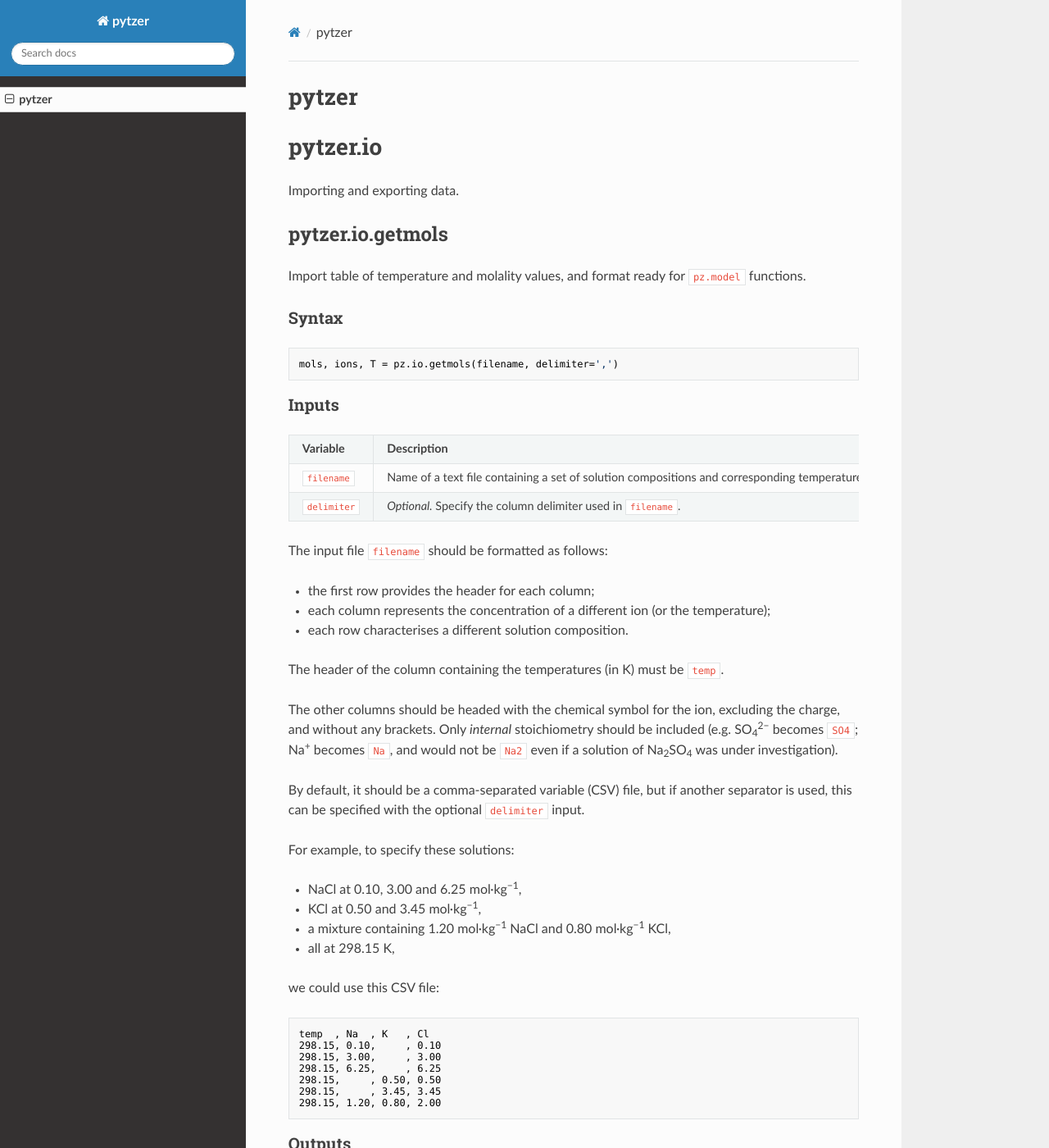
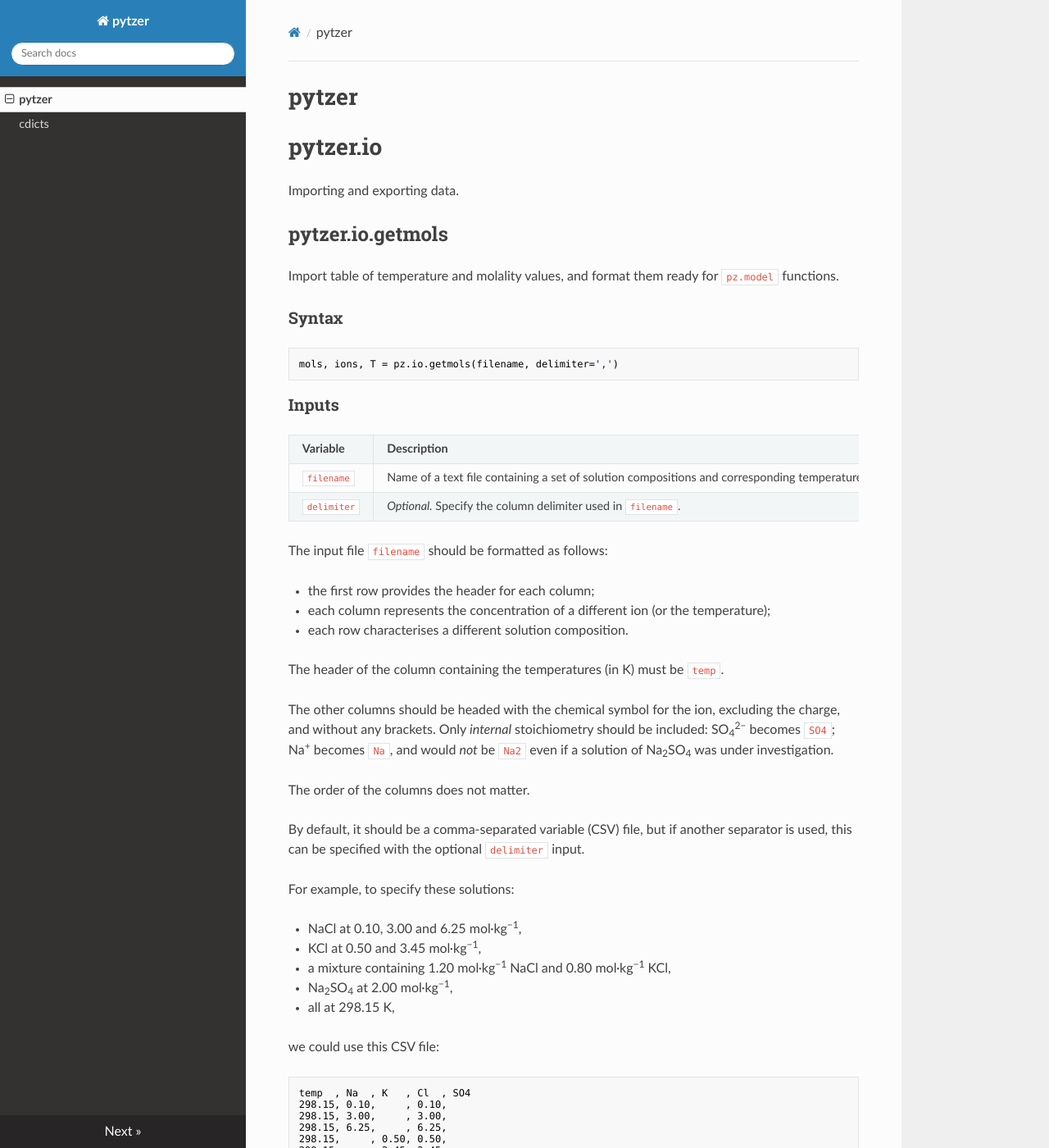
Before and after one commit to mvdh7/pytzer, an MkDocs documentation site: the page built from docs/index.md, in a window 1280 px wide and 1400 px high. Shown: the whole window at 82% size. Built offline with MkDocs 1.6.1, drawn with Linux system fonts in a browser that asks for light colours; nearby versions of some CDN libraries; some of the changed text lies outside the part shown.

Commit message:
Added some docs on cdicts

````diff
--- a/docs/index.md
+++ b/docs/index.md
@@ -6,7 +6,7 @@
 
 ## pytzer.io.getmols
 
-Import table of temperature and molality values, and format ready for `pz.model` functions.
+Import table of temperature and molality values, and format them ready for `pz.model` functions.
 
 ### Syntax
 
@@ -41,7 +41,9 @@
 
 The header of the column containing the temperatures (in K) must be `temp`.
 
-The other columns should be headed with the chemical symbol for the ion, excluding the charge, and without any brackets. Only *internal* stoichiometry should be included (e.g. SO<sub>4</sub><sup>2−</sup> becomes `SO4`; Na<sup>+</sup> becomes `Na`, and would not be `Na2` even if a solution of Na<sub>2</sub>SO<sub>4</sub> was under investigation).
+The other columns should be headed with the chemical symbol for the ion, excluding the charge, and without any brackets. Only *internal* stoichiometry should be included: SO<sub>4</sub><sup>2−</sup> becomes `SO4`; Na<sup>+</sup> becomes `Na`, and would *not* be `Na2` even if a solution of Na<sub>2</sub>SO<sub>4</sub> was under investigation.
+
+The order of the columns does not matter.
 
 By default, it should be a comma-separated variable (CSV) file, but if another separator is used, this can be specified with the optional `delimiter` input.
 
@@ -50,18 +52,20 @@
   * NaCl at 0.10, 3.00 and 6.25 mol·kg<sup>−1</sup>,
   * KCl at 0.50 and 3.45 mol·kg<sup>−1</sup>,
   * a mixture containing 1.20 mol·kg<sup>−1</sup> NaCl and 0.80 mol·kg<sup>−1</sup> KCl,
+  * Na<sub>2</sub>SO<sub>4</sub> at 2.00 mol·kg<sup>−1</sup>,
   * all at 298.15 K,
 
 we could use this CSV file:
 
 ```text
-temp  , Na  , K   , Cl
-298.15, 0.10,     , 0.10
-298.15, 3.00,     , 3.00
-298.15, 6.25,     , 6.25
-298.15,     , 0.50, 0.50
-298.15,     , 3.45, 3.45
-298.15, 1.20, 0.80, 2.00
+temp  , Na  , K   , Cl  , SO4
+298.15, 0.10,     , 0.10,
+298.15, 3.00,     , 3.00,
+298.15, 6.25,     , 6.25,
+298.15,     , 0.50, 0.50,
+298.15,     , 3.45, 3.45,
+298.15, 1.20, 0.80, 2.00,
+298.15, 4.00,     ,     , 2.00
 ```
 
 ### Outputs
````
Also changed, not shown: docs/cdicts.md (added, +31 -0 lines).
